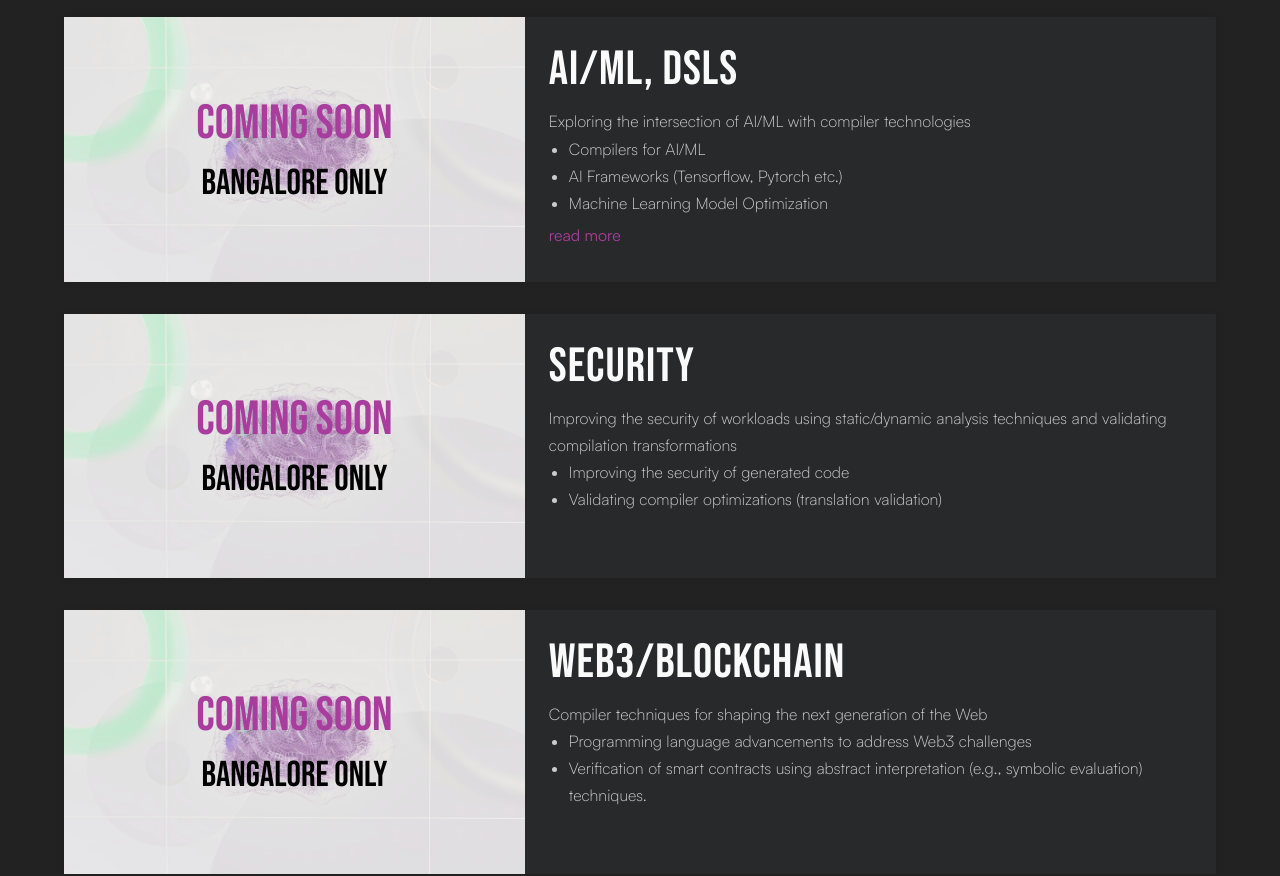
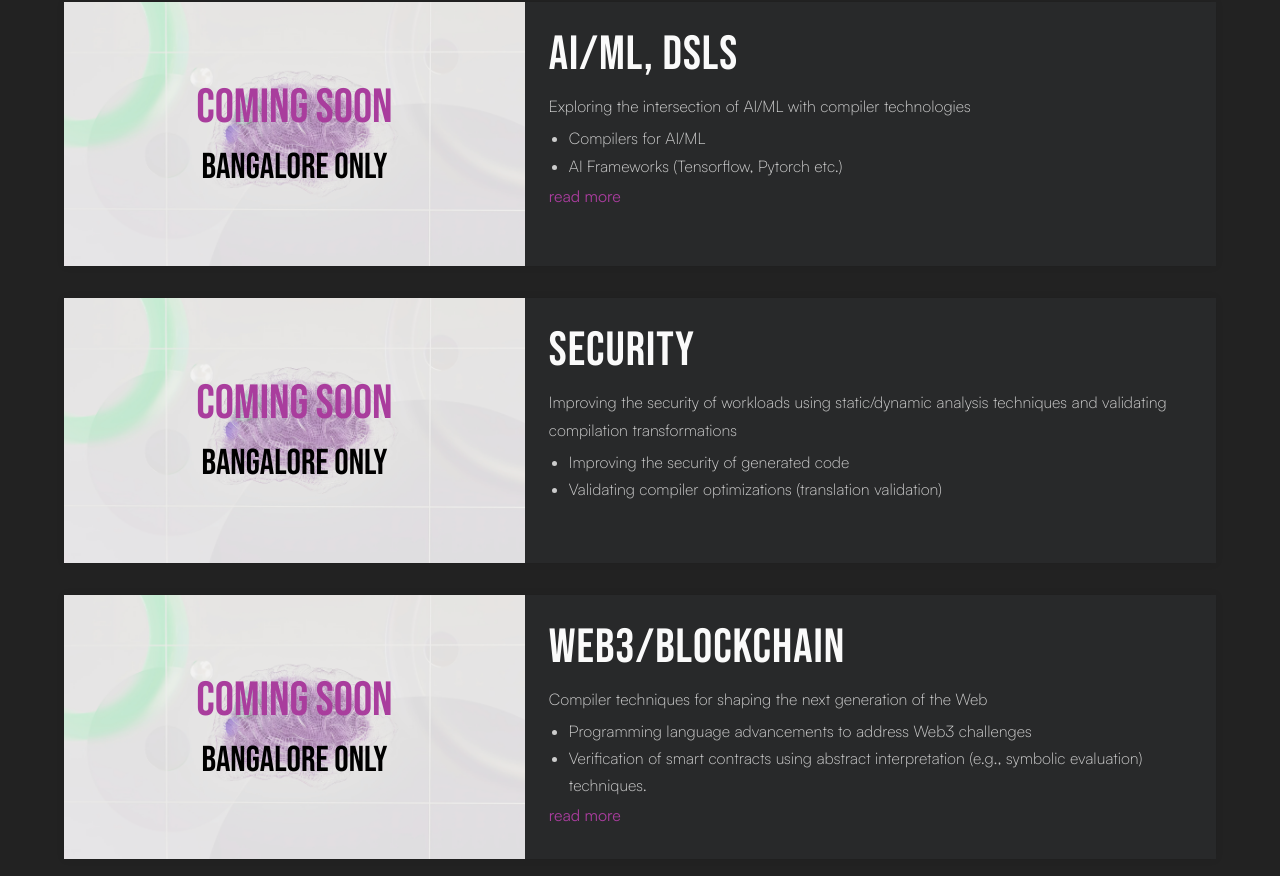
Before and after one commit to compilertech/compilertech-fe, a React (Vite) app: page / in a window 1280 px wide. Shown: the part 2105-2981 px from the top of the page. Built offline with nearby package versions, Linux system fonts and the light colour scheme.

Commit message:
Updated track cards

```diff
--- a/src/components/Tracks/TrackCard.tsx
+++ b/src/components/Tracks/TrackCard.tsx
@@ -45,13 +45,13 @@ const TrackCard: React.FC<TrackCardProps> = ({
         <Title>{title}</Title>
         <Description>{description}</Description>
         <List ref={listRef}>
-          {list.map((item, index) => (
+          {list.slice(0, isExpanded ? list.length : 2).map((item, index) => (
             <li key={index}>{item}</li>
           ))}
         </List>
-        {list.length > 3 && (
+        {list.length > 2 && (
           <ReadToggle onClick={toggleListLen}>
-            {isExpanded ? "read less" : "read more"}
+            <span>{isExpanded ? "read less" : "read more"}</span>
           </ReadToggle>
         )}
       </CardContent>
@@ -59,11 +59,12 @@ const TrackCard: React.FC<TrackCardProps> = ({
   );
 };
 
-const ReadToggle = styled.span`
+const ReadToggle = styled.div`
+  margin-top: 5px;
   font-family: Satoshi;
   color: ${({ theme }) => theme.primary};
   cursor: pointer;
-  &:hover {
+  span:hover {
     border-bottom: 1px solid ${({ theme }) => theme.primary};
   }
 `;
@@ -147,6 +148,7 @@ const Description = styled.p`
 `;
 
 const List = styled.ul`
+  margin-top: 5px;
   font-family: "Satoshi";
   font-weight: 100;
   line-height: 1.7rem;
```
